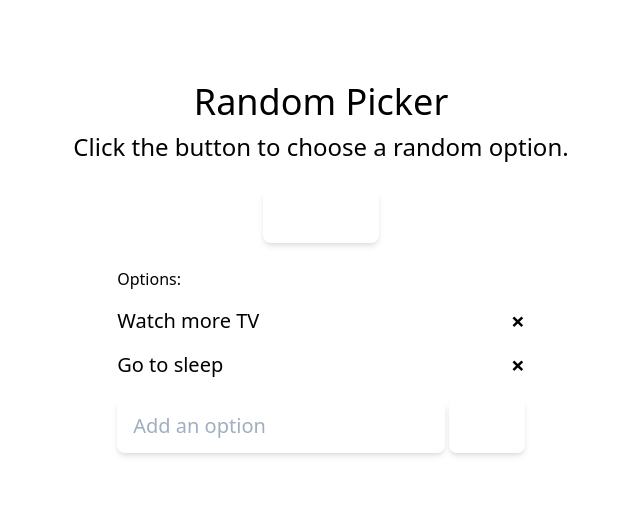
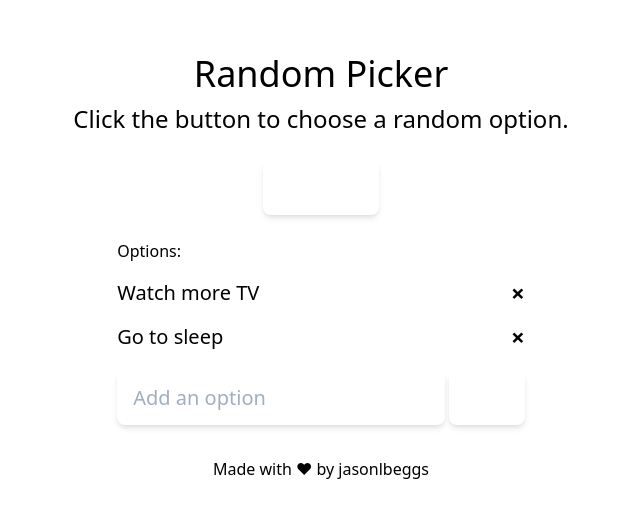
Before and after one commit to dominicwbaker/random-picker, a Vue app: page / in a window 1280 px wide. Shown: the part 136-654 px from the top of the page, without its empty margins (319-959 px from the left). Built offline with nearby package versions, Linux system fonts and the light colour scheme.

Commit message:
Update README

```diff
--- a/src/App.vue
+++ b/src/App.vue
@@ -19,10 +19,13 @@
             </div>
           </div>
           <div v-else class="text-xl text-grey mb-4">Add an option to generate a random pick.</div>
-          <form class="flex items-center" @submit.prevent="addOption">
+          <form class="flex items-center mb-8" @submit.prevent="addOption">
             <input placeholder="Add an option" v-model="newOption" class="w-full bg-white px-4 py-3 text-xl rounded-lg shadow-md mr-1 focus:outline-none focus:shadow-outline">
             <button class="bg-teal hover:bg-teal-dark text-white shadow-md rounded-lg px-4 py-3 text-xl uppercase tracking-wide font-medium focus:outline-none focus:shadow-outline">Add</button>
           </form>
+        </div>
+        <div class="text-center">
+          <a href="https://jasonlbeggs.com" class="text-grey no-underline">Made with &hearts; by jasonlbeggs</a>
         </div>
       </div>
       <h1 v-else class="text-teal text-center container px-4 py-16 flex items-center justify-center min-h-screen">
```
Also changed, not shown: 1 other file (tests, documents, lock files or other folders).
